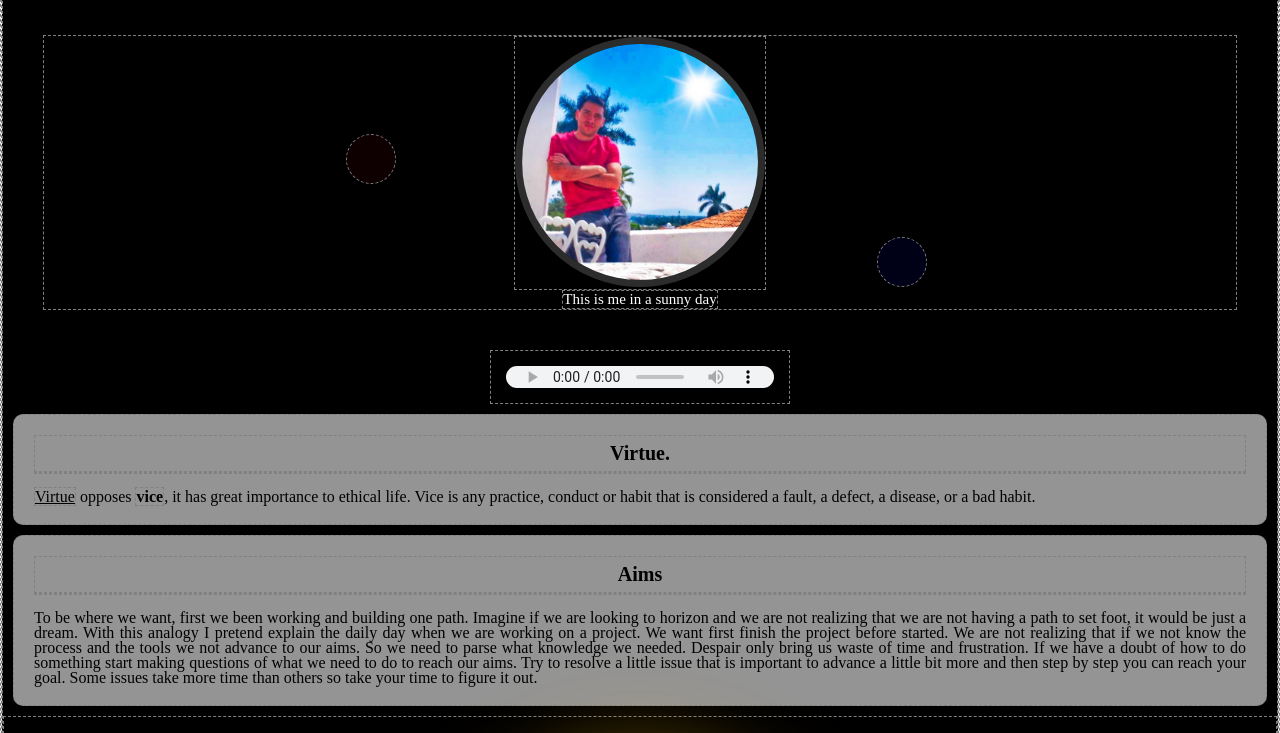
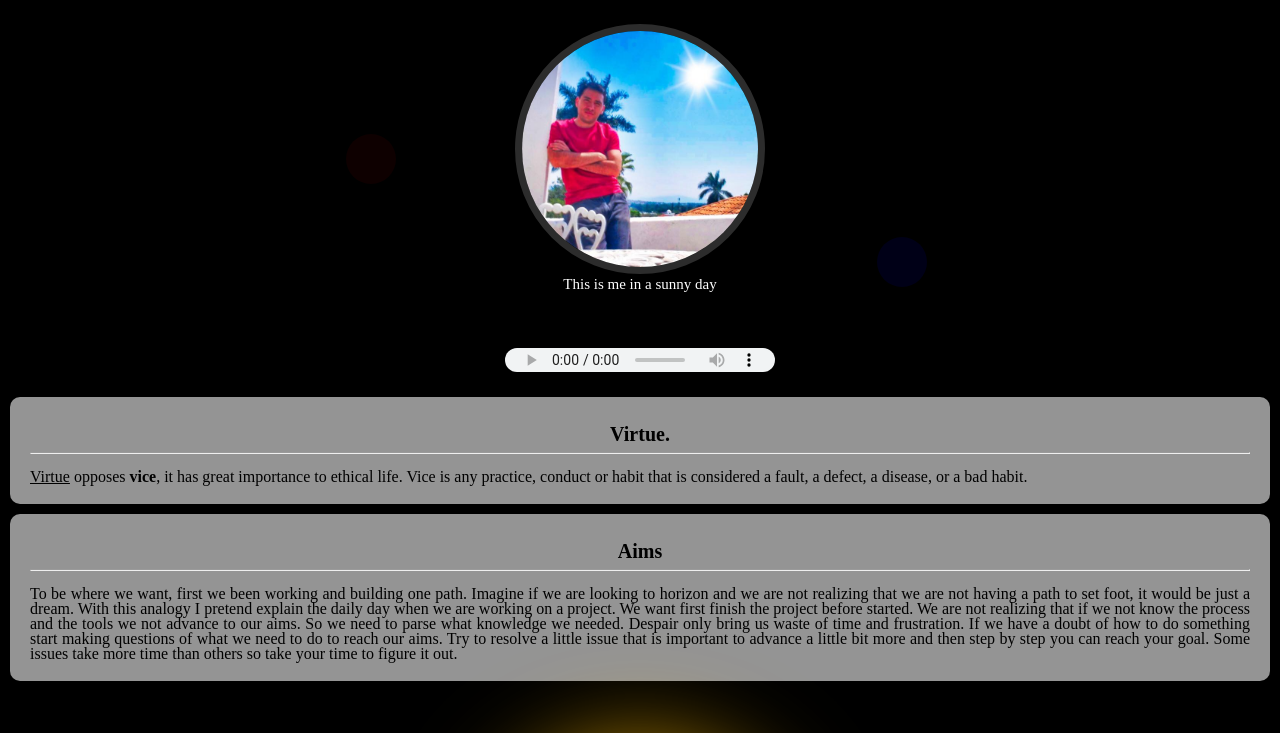
Before and after one commit to er-contreras/myblog, a plain HTML site: page index.html in a window 1280 px wide. Shown: the part 116-849 px from the top of the page. Drawn offline with Linux system fonts and the light colour scheme.

Commit message:
Recovering

```diff
--- a/styles/style.css
+++ b/styles/style.css
@@ -2,7 +2,7 @@
   margin: 0;
   padding: 0;
   box-sizing: border-box;
-  border: 1px dashed grey;
+  /* border: 1px dashed grey; */
 }
 
 /* Here is the shortcut root? -------------------------------------- */
```
